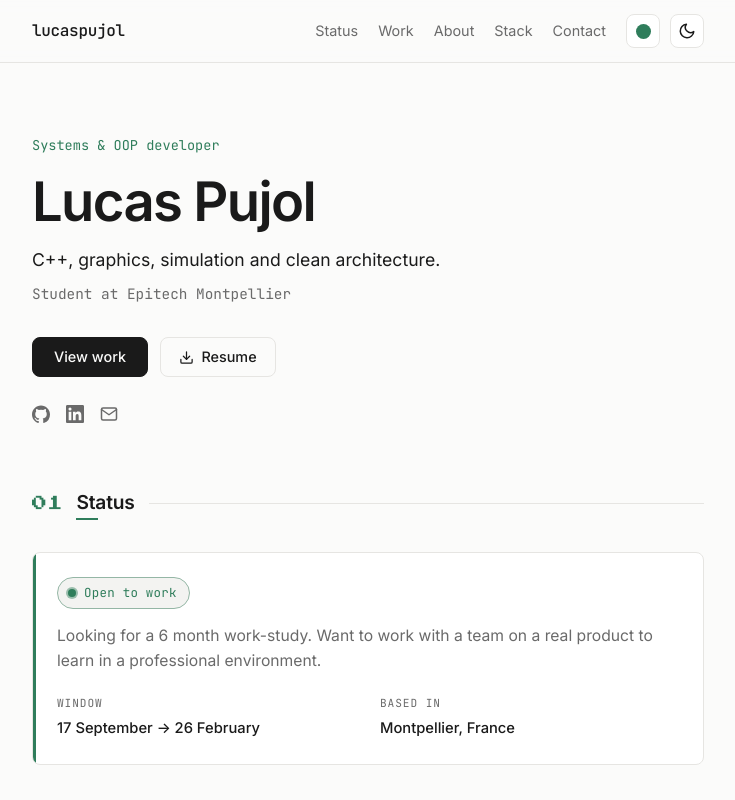
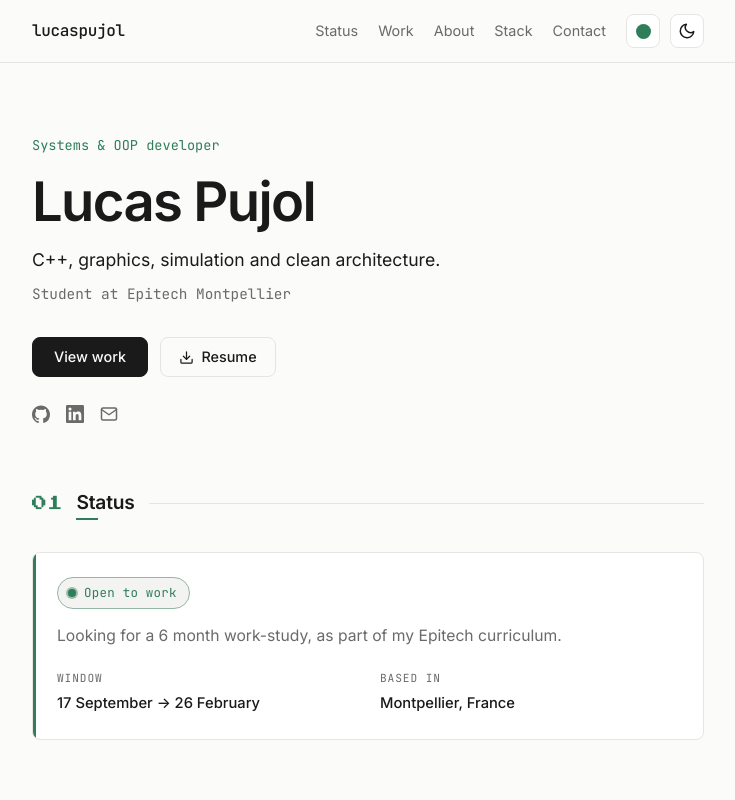
Before and after one commit to lucaspujol/portfolio, a React (Vite) app: page / in a window 1280 px wide. Shown: the top 800 px of the page, without its empty margins (272-1007 px from the left). Built offline with nearby package versions, Linux system fonts and the light colour scheme.

Commit message:
feat(profile): update work statement for clarity and curriculum context

```diff
--- a/src/data/profile.js
+++ b/src/data/profile.js
@@ -8,7 +8,7 @@ export const profile = {
     available: true,
     label: 'Open to work',
     statement:
-      'Looking for a 6 month work-study. Want to work with a team on a real product to learn in a professional environment.',
+      'Looking for a 6 month work-study, as part of my Epitech curriculum.',
     items: [
       { label: 'Window', value: '17 September -> 26 February' },
       { label: 'Based in', value: 'Montpellier, France' },
```
